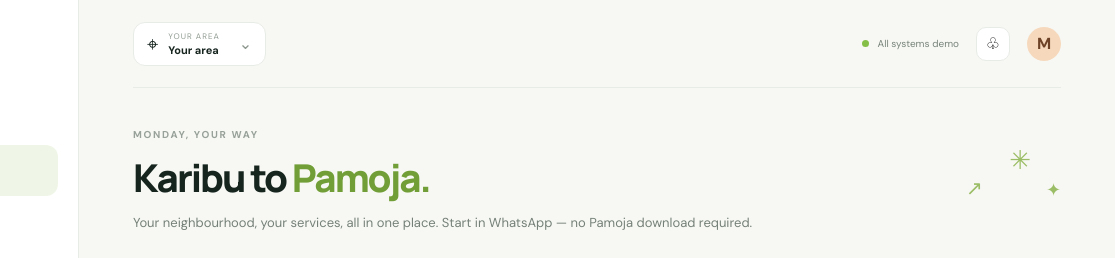
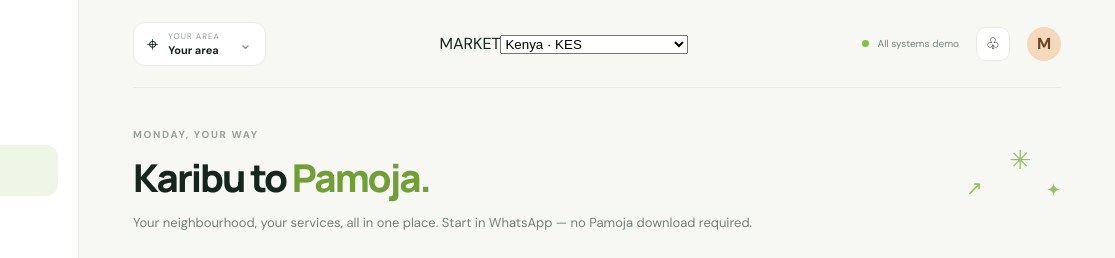
Before and after one commit to devshieldhq/pamoja-superapp, a plain HTML site: page index.html in a window 1280 px wide. Shown: the top 258 px of the page, 165-1280 px from the left. Drawn offline with Linux system fonts and the light colour scheme.

Commit message:
Load international market experience

```diff
--- a/index.html
+++ b/index.html
@@ -99,5 +99,6 @@
   <div class="toast" id="toast" role="status" aria-live="polite"></div>
   <div class="modal-backdrop hidden" id="modal"><div class="modal" role="dialog" aria-modal="true" aria-labelledby="modal-title"><button class="modal-close" id="modal-close" aria-label="Close">×</button><div class="modal-icon" id="modal-icon">🛍️</div><h2 id="modal-title">Order request</h2><p id="modal-copy"></p><div id="modal-content"></div></div></div>
   <script src="app.js"></script>
+  <script src="international.js"></script>
 </body>
 </html>
```
